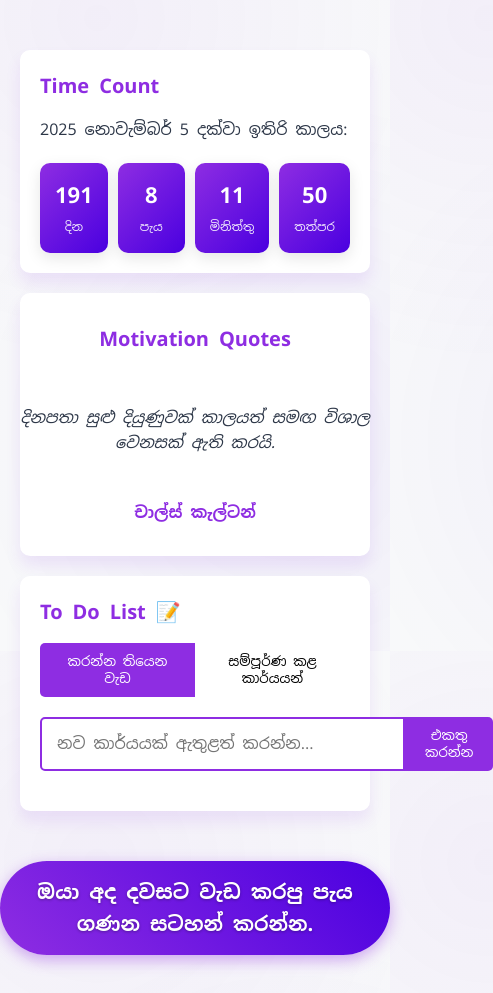
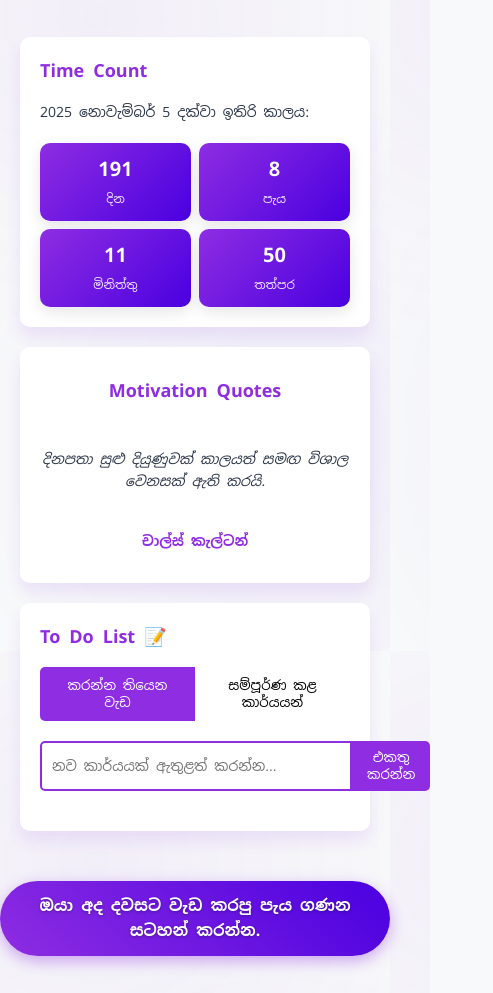
Before and after one commit to bighero-100/OLBandara04, a plain HTML site: page index.html in a window 390 px wide. Shown: the part 193-1186 px from the top of the page, 493 px wide, since content can reach past the window. Drawn offline with Linux system fonts and the light colour scheme.

Commit message:
index.html

```diff
--- a/index.html
+++ b/index.html
@@ -411,34 +411,88 @@
         opacity: 0;
     }
 
+    /* Add these media queries to fix mobile display issues */
 	@media (max-width: 480px) {
-        /* Adjust font sizes on mobile screens */
+		/* Adjust font sizes for better mobile display */
 		h1 {
-            font-size: 24px;
+			font-size: 22px;
 		}
 
 		h2 {
+			font-size: 18px;
+		}
+
+		h3 {
+			font-size: 16px;
+		}
+
+		p {
+			font-size: 14px;
+		}
+
+		/* Make countdown section more compact */
+		.countdown {
+			grid-template-columns: repeat(2, 1fr);
+			gap: 8px;
+		}
+
+		.countdown-item {
+			padding: 10px 5px;
+		}
+
+		.countdown-value {
 			font-size: 20px;
 		}
 
-        h3 {
-            font-size: 18px;
+		.countdown-label {
+			font-size: 12px;
 		}
 
-        .quote {
-            font-size: 16px;
+		/* Make task items more compact */
+		.task-item {
+			padding: 8px;
+			margin-bottom: 8px;
 		}
 
 		.task-text {
 			font-size: 14px;
 		}
 
-        .countdown-value {
-            font-size: 22px;
+		/* Make form elements more compact */
+		.todo-input {
+			padding: 8px 10px;
+			font-size: 14px;
 		}
 
-        .countdown-label {
-            font-size: 12px;
+		.add-btn {
+			padding: 8px 15px;
+		}
+
+		/* Make quote section more compact */
+		.quote {
+			font-size: 14px;
+			min-height: 100px;
+		}
+
+		/* Adjust glow button for mobile */
+		.glow-button {
+			padding: 12px 25px;
+			font-size: 16px;
+		}
+	}
+
+	/* Add additional media query for very small screens */
+	@media (max-width: 360px) {
+		.countdown {
+			grid-template-columns: repeat(2, 1fr);
+		}
+
+		.countdown-value {
+			font-size: 18px;
+		}
+
+		h1 {
+			font-size: 20px;
 		}
 	}
 </style>
```
Lines whose indentation alone changed are shown as unchanged.
